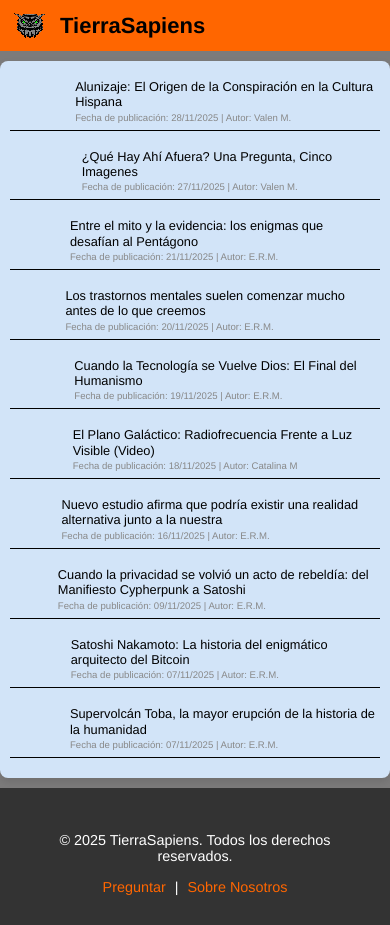
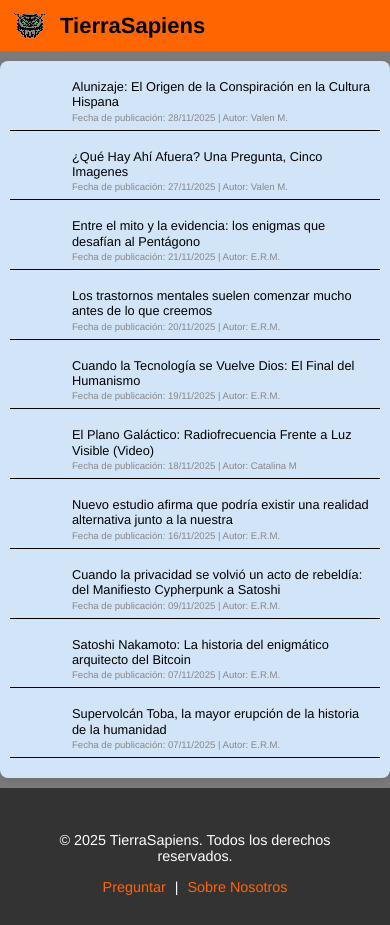
Before and after one commit to TierraSapiens/RealidadAlterna, a Jekyll site: the page built from index.md, in a window 390 px wide. Built offline with Jekyll 4.4.1, drawn with Linux system fonts in a browser that asks for light colours.

Commit message:
modificar

```diff
--- a/assets/css/style.css
+++ b/assets/css/style.css
@@ -180,7 +180,11 @@ footer {
         margin-left: 0 !important;     /* Asegura que el contenedor de texto en sí no tenga márgenes */
         padding-left: 0 !important;
         margin-right: 0 !important;
+        width: 100% !important;              /* 1. Obliga a ocupar el espacio que dejó la imagen */
+        text-align: left !important;         /* 2. Fuerza el texto a la izquierda */
+        align-items: flex-start !important;  /* 3. Como .post-content es flex column, esto alinea sus hijos (título y fecha) al inicio */
     }
+
     .post-content .post-title {   /* 4. AJUSTE DEL TEXTO */
         /* Fuerza a que el título se pegue al borde (soluciona el desplazamiento) */
         margin-left: 0 !important;
@@ -190,7 +194,7 @@ footer {
     .post-list {   /* Corrige la lista para aprovechar todo el ancho */
         margin-left: 0 !important;
         padding-left: 0 !important;
-        list-style-position: inside !important;
+        /*list-style-position: inside !important;*/
     }
     .topbar .inner {
         margin: 0 10px; /* Reducir a 10px para que el logo y menú no se salgan */
```
